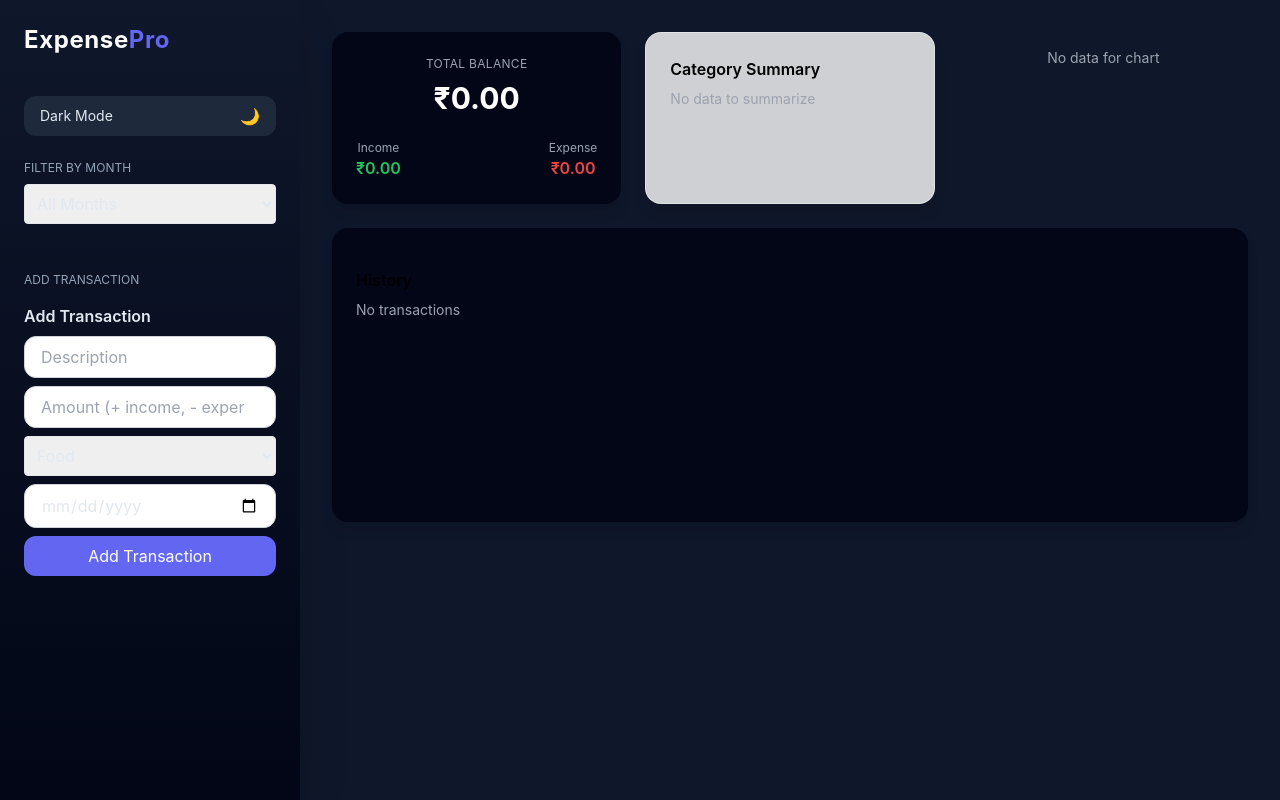
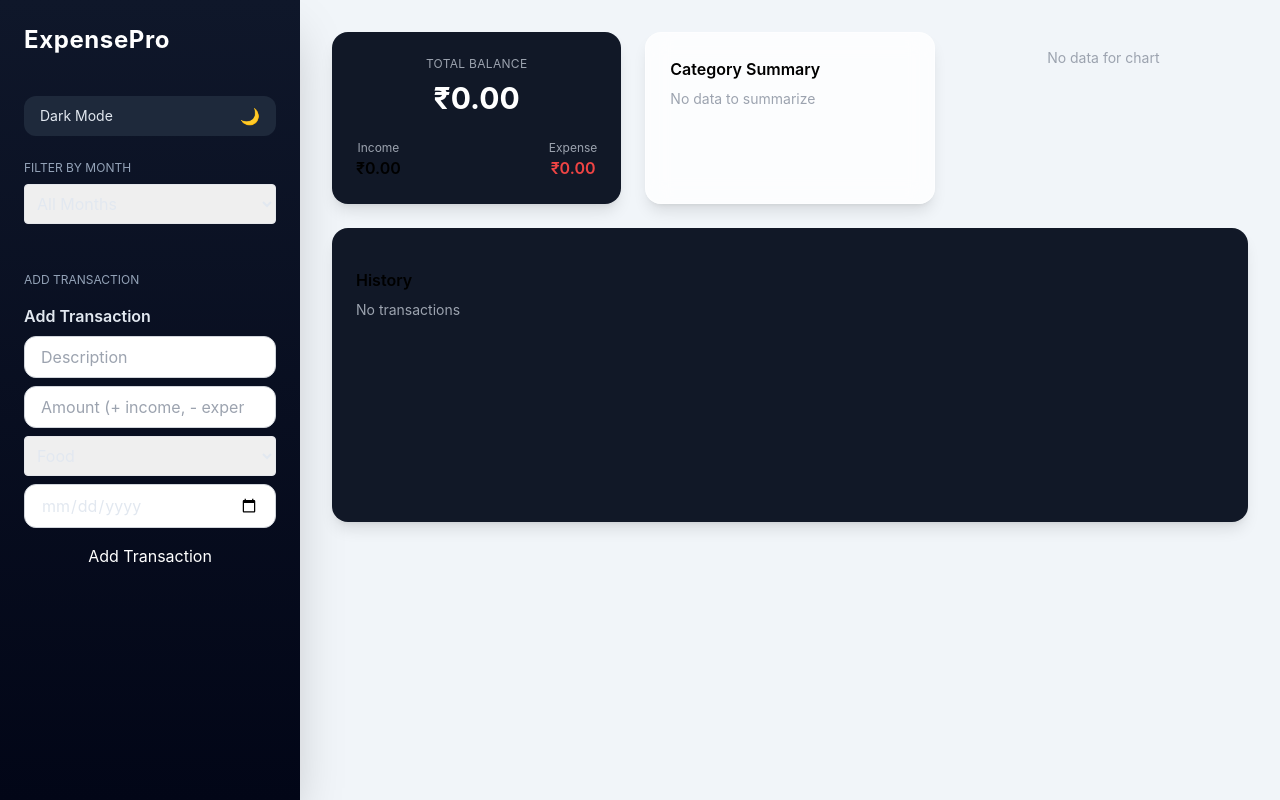
Before and after one commit to NaveenGowd1/react-expense-tracker, a React (Create React App) app: page / in a window 1280 px wide. Built offline with nearby package versions, Linux system fonts and the light colour scheme.

Commit message:
uptoadding

```diff
--- a/src/components/CategoryChart.jsx
+++ b/src/components/CategoryChart.jsx
@@ -41,12 +41,22 @@ const CategoryChart = ({ transactions }) => {
 
         <ResponsiveContainer>
           <BarChart data={chartData}>
-            <CartesianGrid strokeDasharray="3 3" />
-            <XAxis dataKey="category" />
-            <YAxis />
-            <Tooltip />
-            <Bar dataKey="amount" fill="#3b82f6" />
-          </BarChart>
+  <XAxis dataKey="category" stroke="#9CA3AF" fontSize={12} />
+  <YAxis stroke="#9CA3AF" fontSize={12} />
+  <Tooltip
+    contentStyle={{
+      backgroundColor: "#111827",
+      border: "1px solid #1F2937",
+      color: "#E5E7EB",
+    }}
+  />
+  <Bar
+    dataKey="amount"
+    fill="#6366F1"
+    radius={[6, 6, 0, 0]}
+  />
+</BarChart>
+
         </ResponsiveContainer>
       </div>
     </div>
--- a/tailwind.config.js
+++ b/tailwind.config.js
@@ -12,11 +12,14 @@ module.exports = {
   theme: {
     extend: {
       colors: {
-        primary: "#6366f1", // Indigo
-        secondary: "#22c55e", // Green
-        danger: "#ef4444",
-        surfaceDark: "#0f172a",
-        cardDark: "#020617",
+        bgDark: "#0B1120",
+        cardDark: "#111827",
+        borderDark: "#1F2937",
+        textMain: "#E5E7EB",
+        textMuted: "#9CA3AF",
+        accent: "#6366F1",
+        success: "#22C55E",
+        danger: "#EF4444",
       },
     },
   },
```
